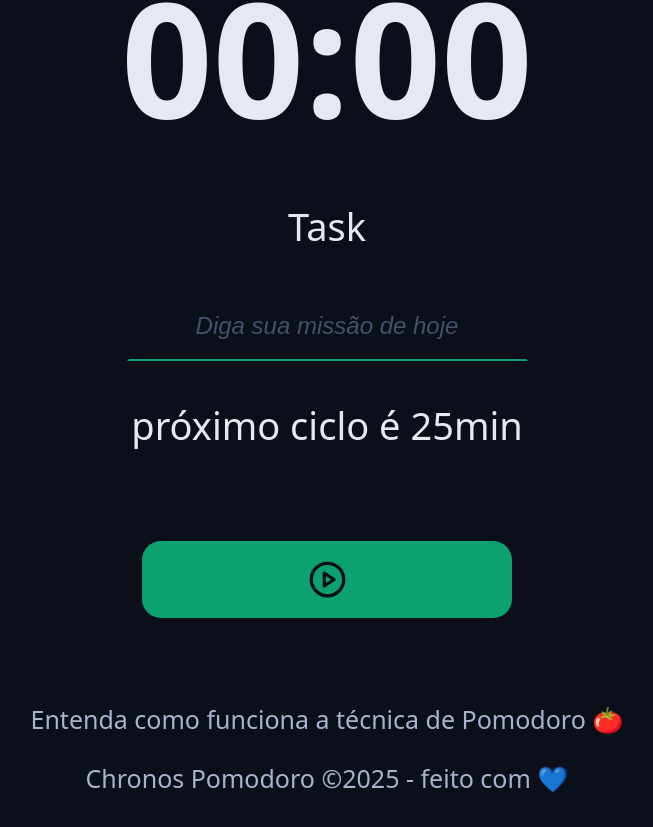
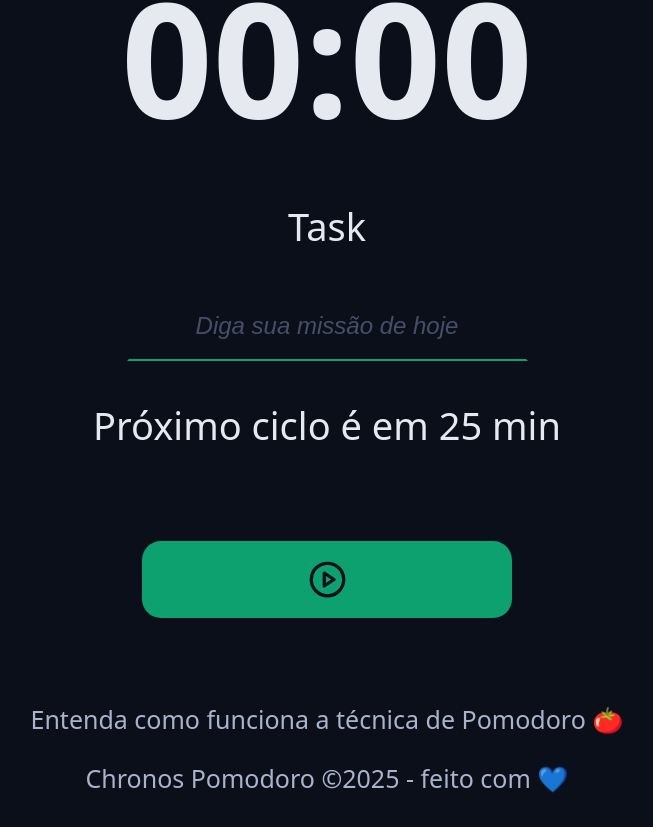
Before and after one commit to Mateus97lima/Pomodoro1, a React (Vite) app: page / in a window 1280 px wide. Shown: the part 699-1526 px from the top of the page, without its empty margins (313-966 px from the left). Built offline with nearby package versions, Linux system fonts and the light colour scheme.

Commit message:
adicionei algumas palavras

```diff
--- a/src/components/Menu/Tips/index.tsx
+++ b/src/components/Menu/Tips/index.tsx
@@ -14,12 +14,12 @@ export function Tips() {
     shortBreakTime: <span> Descanse por</span>,
   };
   const tipsForNoActivoTask = {
-    workTime: <span>próximo ciclo é {state.config.workTime}min </span>,
+    workTime: <span>Próximo ciclo é em {state.config.workTime} min </span>,
     longBreakTime: (
-      <span>Próximo descanso será longo{state.config.longBreakTime}min </span>
+      <span>Próximo descanso longo é em {state.config.longBreakTime} min </span>
     ),
     shortBreakTime: (
-      <span>Próximo descaso é {state.config.shortBreakTime}min</span>
+      <span>Próximo descanso é em {state.config.shortBreakTime} min</span>
     ),
   };
 
```
